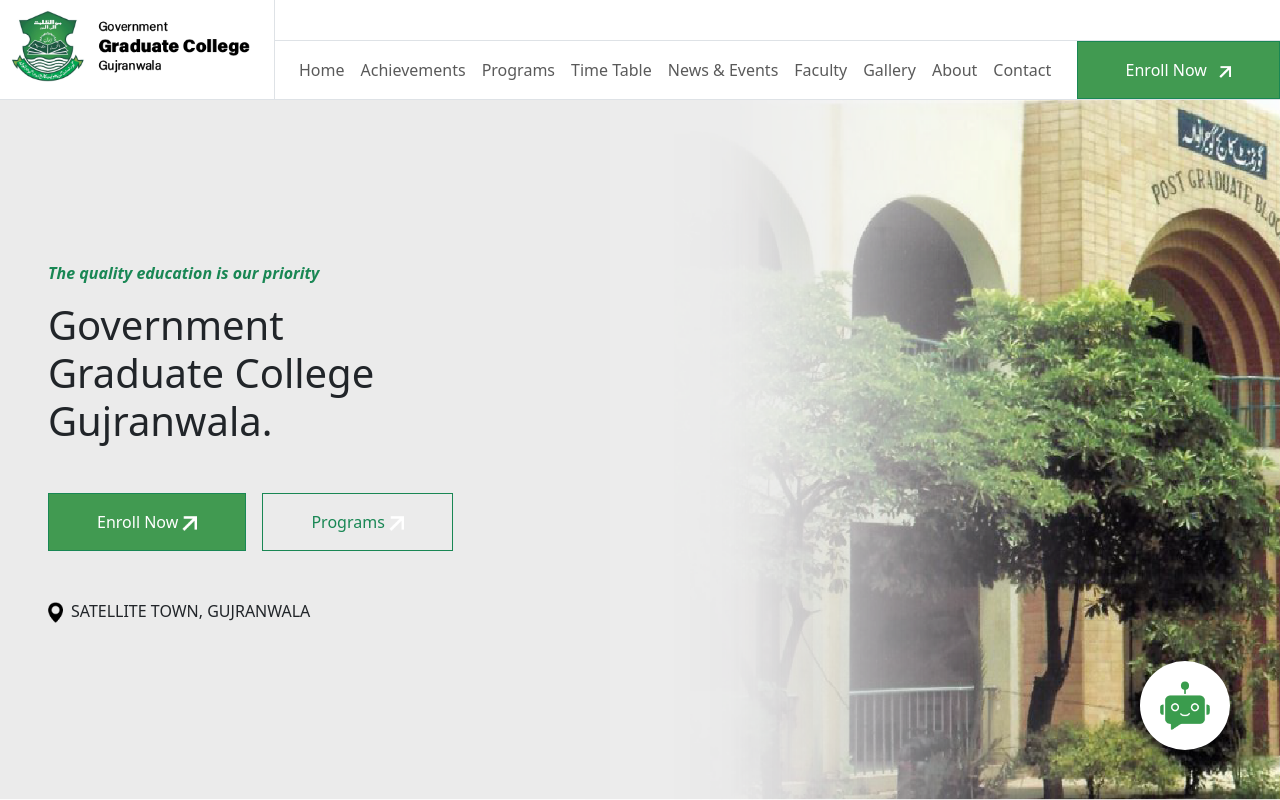
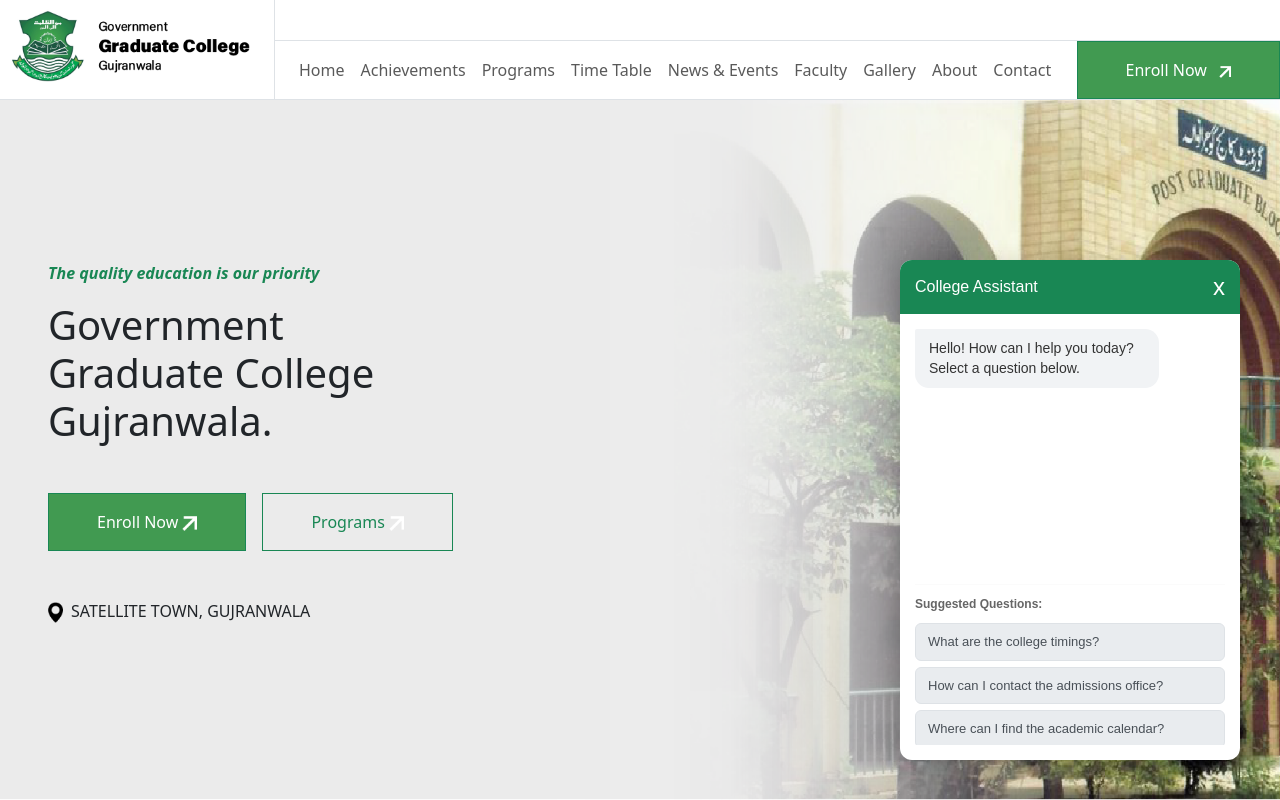
Before and after one commit to mahnooradnan491-boop/gcg, a React app in the folder frontend/: page / in a window 1280 px wide. Both pictures are taken after a click on the element 1185 px from the left and 705 px from the top of the page. Shown: the top 800 px of the page. Built offline with nearby package versions, Linux system fonts and the light colour scheme; no server answers; the HTML template or start-up script is replaced by a standard one.

Commit message:
Chatbot updated

```diff
--- a/frontend/src/components/chatbox.css
+++ b/frontend/src/components/chatbox.css
@@ -1,4 +1,12 @@
-.chatbox {
+.chatbox-wrapper {
+    position: fixed;
+    bottom: 40px;
+    right: 40px;
+    z-index: 1000;
+    font-family: Arial, sans-serif;
+}
+
+.chatbox-icon-btn {
     position: fixed;
     bottom: 50px;
     right: 50px;
@@ -12,3 +20,141 @@
     z-index: 100;
     box-shadow: 0 4px 8px rgba(0, 0, 0, 0.2);
 }
+
+.chatbox-icon-btn:hover {
+    transform: scale(1.05);
+}
+
+.chat-window {
+    width: 340px;
+    height: 500px;
+    background-color: white;
+    border-radius: 12px;
+    box-shadow: 0 8px 24px rgba(0, 0, 0, 0.2);
+    display: flex;
+    flex-direction: column;
+    overflow: hidden;
+    animation: fadeIn 0.3s ease;
+}
+
+.chat-header {
+    background-color: var(--primary-color);
+    color: white;
+    padding: 15px;
+    display: flex;
+    justify-content: space-between;
+    align-items: center;
+    flex-shrink: 0;
+}
+
+.chat-header h3 {
+    margin: 0;
+    font-size: 16px;
+}
+
+.close-btn {
+    background: none;
+    border: none;
+    color: white;
+    font-size: 24px;
+    cursor: pointer;
+    line-height: 1;
+}
+
+.chat-body {
+    padding: 15px;
+    display: flex;
+    flex-direction: column;
+    height: 100%;
+    overflow: hidden;
+}
+
+.chat-logs {
+    flex-grow: 1;
+    overflow-y: auto;
+    display: flex;
+    flex-direction: column;
+    gap: 10px;
+    padding-right: 5px;
+    margin-bottom: 10px;
+}
+
+.message-bubble {
+    max-width: 80%;
+    padding: 10px 14px;
+    border-radius: 14px;
+    font-size: 14px;
+    line-height: 1.4;
+    word-wrap: break-word;
+}
+
+.message-bubble p {
+    margin: 0;
+}
+
+.bot-bubble {
+    background-color: #f1f3f5;
+    color: #333;
+    align-self: flex-start;
+    border-top-left-radius: 2px;
+}
+
+.user-bubble {
+    background-color: var(--primary-color);
+    color: white;
+    align-self: flex-end;
+    border-top-right-radius: 2px;
+}
+
+.chat-divider {
+    border: 0;
+    border-top: 1px solid #eee;
+    margin: 5px 0 10px 0;
+    flex-shrink: 0;
+}
+
+.questions-list {
+    display: flex;
+    flex-direction: column;
+    gap: 6px;
+    max-height: 150px;
+    overflow-y: auto;
+    flex-shrink: 0;
+}
+
+.suggested-heading {
+    margin: 0 0 4px 0;
+    font-size: 12px;
+    color: #666;
+    font-weight: bold;
+}
+
+.faq-question-btn {
+    background-color: #e9ecef;
+    border: 1px solid #dee2e6;
+    color: #495057;
+    padding: 8px 12px;
+    border-radius: 6px;
+    text-align: left;
+    font-size: 13px;
+    cursor: pointer;
+    transition: all 0.2s;
+}
+
+.faq-question-btn:hover {
+    background-color: var(--secondary-color);
+    color: white;
+    border-color: var(--secondary-color);
+}
+
+@keyframes fadeIn {
+    from {
+        opacity: 0;
+        transform: translateY(10px);
+    }
+
+    to {
+        opacity: 1;
+        transform: translateY(0);
+    }
+}
--- a/frontend/src/components/chatbox.jsx
+++ b/frontend/src/components/chatbox.jsx
@@ -1,11 +1,94 @@
+import { useState, useEffect, useRef } from 'react'
 import './chatbox.css'
 
 function Chatbox() {
+    const [isOpen, setIsOpen] = useState(false)
+    const [messages, setMessages] = useState([
+        { id: 'welcome', sender: 'bot', text: "Hello! How can I help you today? Select a question below." }
+    ])
+
+    const chatEndRef = useRef(null)
+
+    const faqData = [
+        {
+            id: 1,
+            question: "What are the college timings?",
+            answer: "Our college operates from 9:00 AM to 4:00 PM, Monday through Friday."
+        },
+        {
+            id: 2,
+            question: "How can I contact the admissions office?",
+            answer: "You can reach admissions at admissions@college.edu or call (555) 123-4567."
+        },
+        {
+            id: 3,
+            question: "Where can I find the academic calendar?",
+            answer: "The academic calendar is available under the 'Academics' tab on our main website menu."
+        },
+        {
+            id: 4,
+            question: "Are there any scholarship options?",
+            answer: "Yes! We offer merit-based and need-based scholarships. Applications open every semester."
+        }
+    ]
+
+    const handleQuestionClick = (faq) => {
+        const userMsgId = `user-${Date.now()}`
+        const botMsgId = `bot-${Date.now()}`
+
+        setMessages((prevMessages) => [
+            ...prevMessages,
+            { id: userMsgId, sender: 'user', text: faq.question },
+            { id: botMsgId, sender: 'bot', text: faq.answer }
+        ])
+    }
+
+    useEffect(() => {
+        chatEndRef.current?.scrollIntoView({ behavior: 'smooth' })
+    }, [messages, isOpen])
+
     return (
-        <div className="chatbox">
-            <img src="/icons/bot.png" alt="chatbot-icon" width="50" />
+        <div className="chatbox-wrapper">
+            {isOpen ? (
+                <div className="chat-window">
+                    <div className="chat-header">
+                        <h3>College Assistant</h3>
+                        <button className="close-btn" onClick={() => setIsOpen(false)}>x</button>
+                    </div>
+
+                    <div className="chat-body">
+                        <div className="chat-logs">
+                            {messages.map((msg) => (
+                                <div key={msg.id} className={`message-bubble ${msg.sender}-bubble`}>
+                                    <p>{msg.text}</p>
+                                </div>
+                            ))}
+                            <div ref={chatEndRef} />
+                        </div>
+
+                        <hr className="chat-divider" />
+
+                        <div className="questions-list">
+                            <p className="suggested-heading">Suggested Questions:</p>
+                            {faqData.map((item) => (
+                                <button
+                                    key={item.id}
+                                    className="faq-question-btn"
+                                    onClick={() => handleQuestionClick(item)}
+                                >
+                                    {item.question}
+                                </button>
+                            ))}
+                        </div>
+                    </div>
+                </div>
+            ) : (
+                <div className="chatbox-icon-btn" onClick={() => setIsOpen(true)}>
+                    <img src="/icons/bot.png" alt="chatbot-icon" width="40" height="40" />
+                </div>
+            )}
         </div>
-    );
+    )
 }
 
-export default Chatbox;
+export default Chatbox
--- a/frontend/src/components/header.jsx
+++ b/frontend/src/components/header.jsx
@@ -25,10 +25,10 @@
                                 <Link to="/programs" className="nav-link">Programs</Link>
                             </li>
                             <li>
-                                <HashLink smooth to="/#timetable" className="nav-link">Time Table</HashLink>
+                                <HashLink smooth to="/#updates" className="nav-link">Time Table</HashLink>
                             </li>
                             <li>
-                                <HashLink smooth to="/#newsevents" className="nav-link">News & Events</HashLink>
+                                <HashLink smooth to="/#updates" className="nav-link">News & Events</HashLink>
                             </li>
                             <li>
                                 <Link to="/faculty" className="nav-link">Faculty</Link>
```
Also changed, not shown: frontend/src/views/home.jsx (+60 -22 lines).
